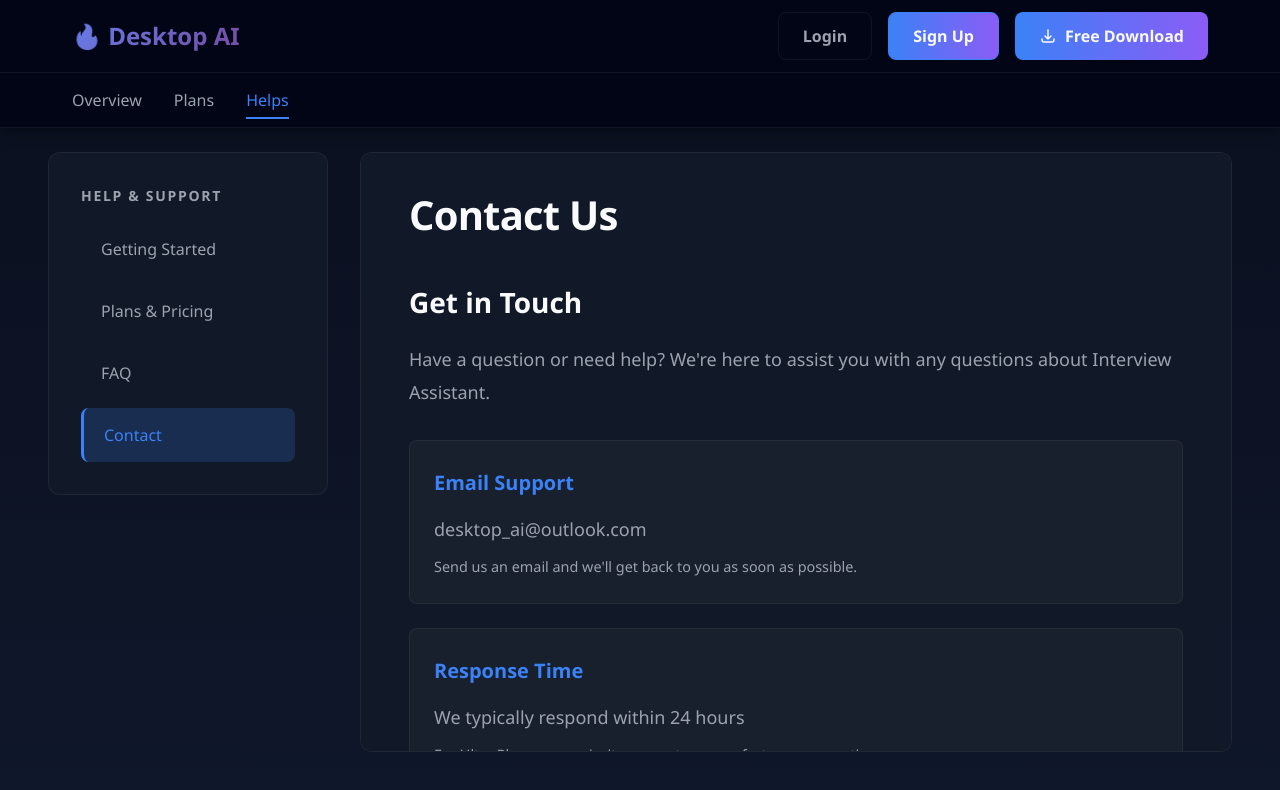
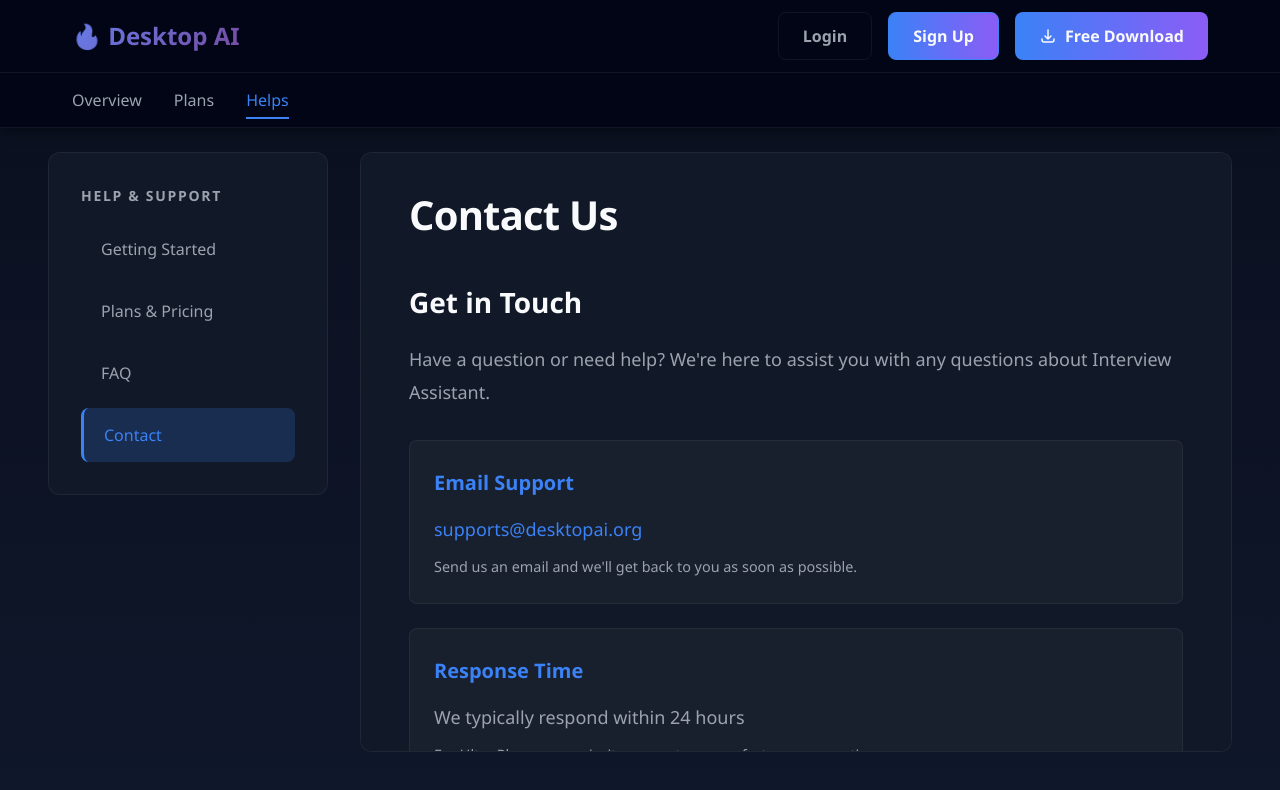
Before and after one commit to llcourage/interview_ai_assistant, a React (Vite) app: page /help in a window 1280 px wide. Both pictures are taken after a click on the button "Contact". Shown: the top 790 px of the page. Built offline with nearby package versions, Linux system fonts and the light colour scheme; no server answers.

Commit message:
Update contact email to supports@desktopai.org

```diff
--- a/src/Help.tsx
+++ b/src/Help.tsx
@@ -124,7 +124,7 @@
           <div className="contact-info">
             <div className="contact-item">
               <h4>Email Support</h4>
-              <p>desktop_ai@outlook.com</p>
+              <p><a href="mailto:supports@desktopai.org" style={{ color: 'var(--color-primary)', textDecoration: 'none' }}>supports@desktopai.org</a></p>
               <p className="contact-description">Send us an email and we'll get back to you as soon as possible.</p>
             </div>
 
```
